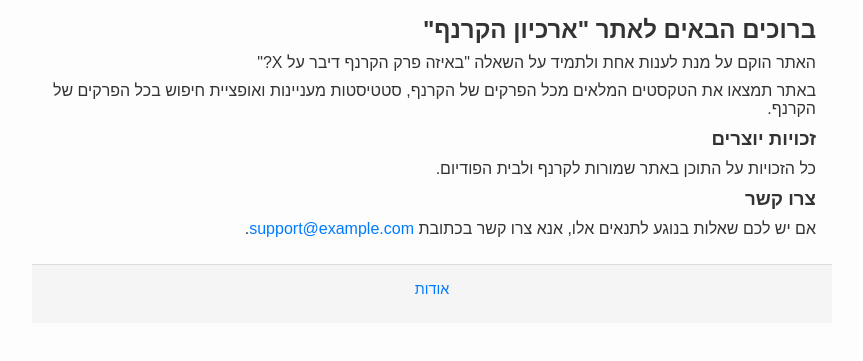
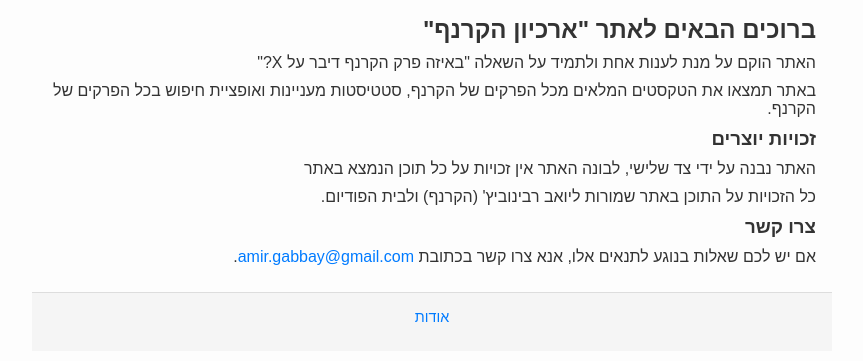
Before and after one commit to TheBlueBear02/Hakarnaf, a Flask app: page /terms_of_service in a window 1280 px wide. Shown: the part 133-494 px from the top of the page, without its empty margins (208-1071 px from the left). Run offline with Flask 3, Linux system fonts and the light colour scheme.

Commit message:
updated terms_of_service page

```diff
--- a/templates/terms_of_service.html
+++ b/templates/terms_of_service.html
@@ -13,9 +13,10 @@
     <p>באתר תמצאו את הטקסטים המלאים מכל הפרקים של הקרנף, סטטיסטות מעניינות ואופציית חיפוש בכל הפרקים של הקרנף.</p>
 
     <h3>זכויות יוצרים</h3>
-    <p>כל הזכויות על התוכן באתר שמורות לקרנף ולבית הפודיום.</p>
+    <p>האתר נבנה על ידי צד שלישי, לבונה האתר אין זכויות על כל תוכן הנמצא באתר</p>
+    <p>כל הזכויות על התוכן באתר שמורות ליואב רבינוביץ' (הקרנף) ולבית הפודיום. </p>
 
     <h3>צרו קשר</h3>
-    <p>אם יש לכם שאלות בנוגע לתנאים אלו, אנא צרו קשר בכתובת <a href="amir.gabbay@gmail.com">support@example.com</a>.</p>
+    <p>אם יש לכם שאלות בנוגע לתנאים אלו, אנא צרו קשר בכתובת <a href="amir.gabbay@gmail.com">amir.gabbay@gmail.com</a>.</p>
 </body>
 {% endblock %}
```
